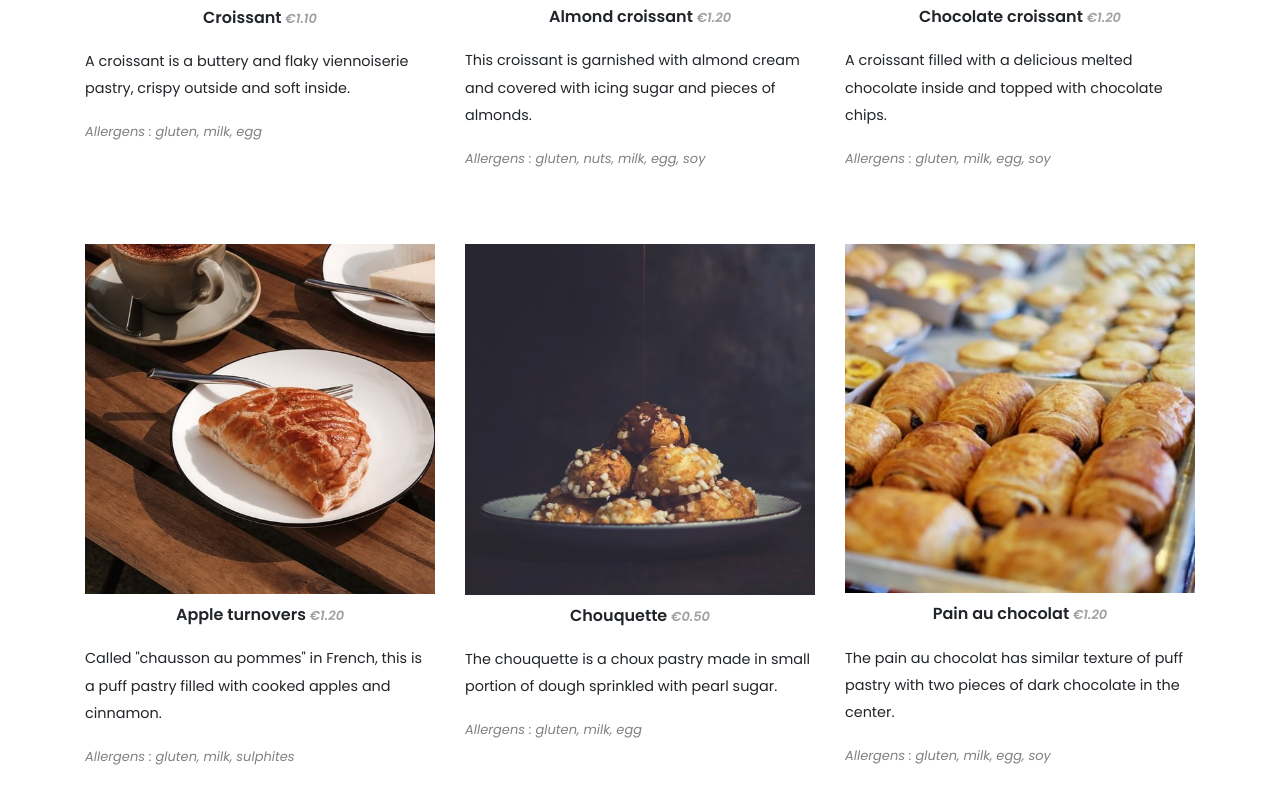
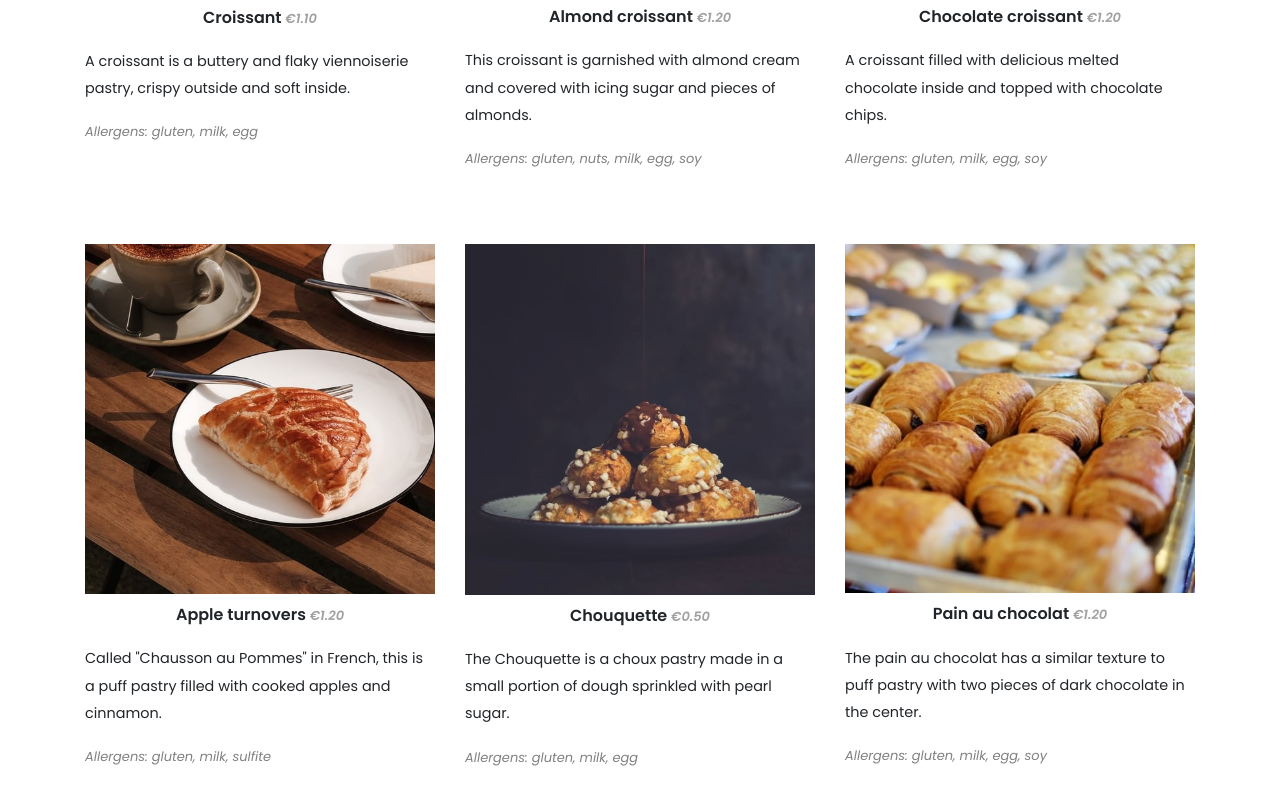
Before and after one commit to yuyu78/pastry-online-shop, a plain HTML site: page viennoiserie.html in a window 1280 px wide. Shown: the part 613-1420 px from the top of the page. Drawn offline with nearby package versions, Linux system fonts and the light colour scheme.

Commit message:
Check spelling mistake of viennoiserie page

```diff
--- a/viennoiserie.html
+++ b/viennoiserie.html
@@ -59,49 +59,49 @@
                         <img src="assets/images/croissant.jpg" alt="croissant" class="img-fluid">
                         <p class="name-product">Croissant <span>€1.10</span></p>
                         <p class="description-product"> A croissant is a buttery and flaky viennoiserie pastry, crispy outside and soft inside.</p>
-                        <p class="info-allergens">Allergens : gluten, milk, egg</p>
+                        <p class="info-allergens">Allergens: gluten, milk, egg</p>
                     </div>
                     <div class="col-6 col-lg-4 margin-product">
                         <img src="assets/images/almond-croissant.jpg" alt="almond croissant" class="img-fluid">
                         <p class="name-product">Almond croissant <span>€1.20</span></p>
                         <p class="description-product">This croissant is garnished with almond cream and covered with icing sugar and pieces of almonds.</p>
-                        <p class="info-allergens">Allergens : gluten, nuts, milk, egg, soy</p>
+                        <p class="info-allergens">Allergens: gluten, nuts, milk, egg, soy</p>
                     </div>
                     <div class="col-6 col-lg-4 margin-product">
                         <img src="assets/images/chocolate-croissant.jpg" alt="chocolate croissant" class="img-fluid">
                         <p class="name-product">Chocolate croissant <span>€1.20</span></p>
-                        <p class="description-product"> A croissant filled with a delicious melted chocolate inside and topped with chocolate chips.</p>
-                        <p class="info-allergens">Allergens : gluten, milk, egg, soy</p>
+                        <p class="description-product">A croissant filled with delicious melted chocolate inside and topped with chocolate chips.</p>
+                        <p class="info-allergens">Allergens: gluten, milk, egg, soy</p>
                     </div>
                     <div class="col-6 col-lg-4 margin-product">
                         <img src="assets/images/apple-turnovers.jpg" alt="apple turnovers" class="img-fluid">
                         <p class="name-product">Apple turnovers <span>€1.20</span></p>
-                        <p class="description-product"> Called "chausson au pommes" in French, this is a puff pastry filled with cooked apples and cinnamon.</p>
-                        <p class="info-allergens">Allergens : gluten, milk, sulphites</p>
+                        <p class="description-product">Called "Chausson au Pommes" in French, this is a puff pastry filled with cooked apples and cinnamon.</p>
+                        <p class="info-allergens">Allergens: gluten, milk, sulfite</p>
                     </div>
                     <div class="col-6 col-lg-4 margin-product">
                         <img src="assets/images/chouquette.jpg" alt="chouquette" class="img-fluid">
                         <p class="name-product">Chouquette <span>€0.50</span></p>
-                        <p class="description-product"> The chouquette is a choux pastry made in small portion of dough sprinkled with pearl sugar.</p>
-                        <p class="info-allergens">Allergens : gluten, milk, egg</p>
+                        <p class="description-product">The Chouquette is a choux pastry made in a small portion of dough sprinkled with pearl sugar.</p>
+                        <p class="info-allergens">Allergens: gluten, milk, egg</p>
                     </div>
                     <div class="col-6 col-lg-4 margin-product">
                         <img src="assets/images/pain-au-chocolat.jpg" alt="pain au chocolat" class="img-fluid">
                         <p class="name-product">Pain au chocolat <span>€1.20</span></p>
-                        <p class="description-product"> The pain au chocolat has similar texture of puff pastry with two pieces of dark chocolate in the center.</p>
-                        <p class="info-allergens">Allergens : gluten, milk, egg, soy</p>
+                        <p class="description-product">The pain au chocolat has a similar texture to puff pastry with two pieces of dark chocolate in the center.</p>
+                        <p class="info-allergens">Allergens: gluten, milk, egg, soy</p>
                     </div>
                     <div class="col-6 col-lg-4 margin-product">
                         <img src="assets/images/raisin-bread.jpg" alt="raisin-bread" class="img-fluid">
                         <p class="name-product">Raisin bread <span>€1.20</span></p>
                         <p class="description-product"> Called "pain au raisins" in French, it is a spiral form pastry, filled with cream and raisins.</p>
-                        <p class="info-allergens">Allergens : gluten, milk, egg</p>
+                        <p class="info-allergens">Allergens: gluten, milk, egg</p>
                     </div>
                     <div class="col-6 col-lg-4 margin-product">
                         <img src="assets/images/brioche.jpg" alt="brioche" class="img-fluid">
                         <p class="name-product">Brioche  <span>€1.10</span></p>
                         <p class="description-product"> Brioche is a French bread with high egg and butter content which gives  a rich and tender crumb.</p>
-                        <p class="info-allergens">Allergens : gluten, milk, eggs, soy</p>
+                        <p class="info-allergens">Allergens: gluten, milk, eggs, soy</p>
                     </div>
                 </div>
             </div>
```
